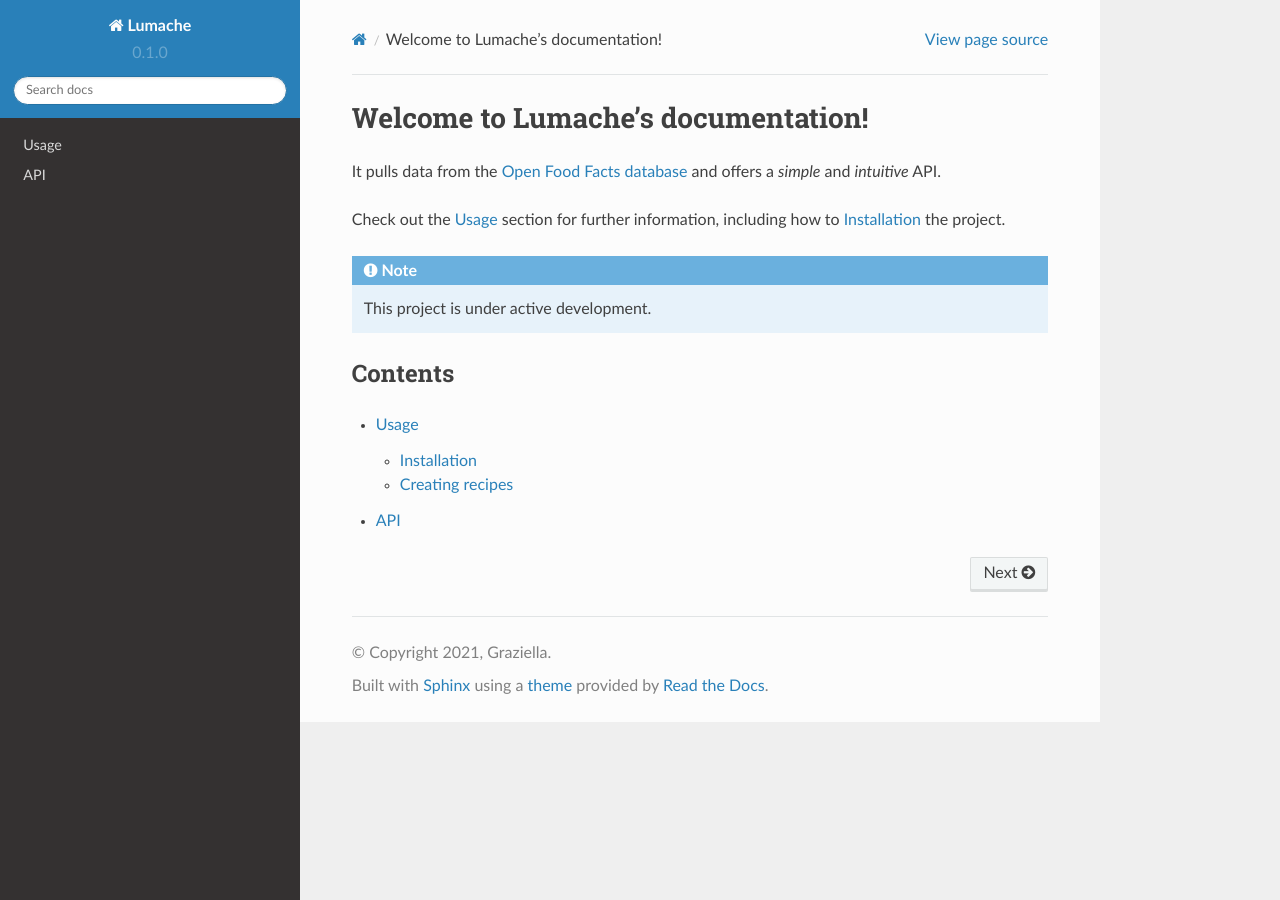
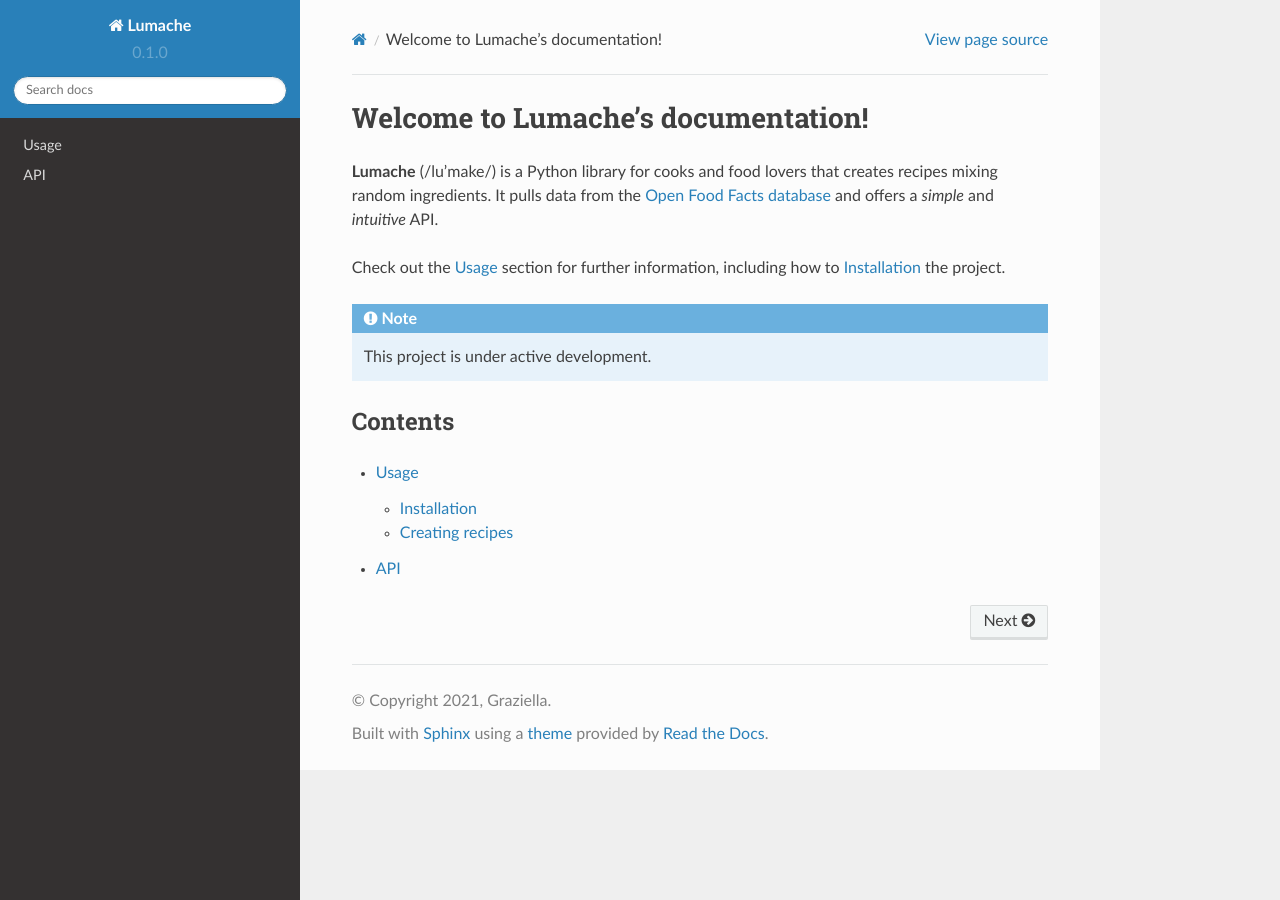
Before and after one commit to PaDesono/test45251, a Sphinx documentation site: the page built from docs/source/index.rst, in a window 1280 px wide. Built offline with Sphinx 7.4.7 and the Read the Docs theme 2.0.0, drawn with Linux system fonts in a browser that asks for light colours.

Commit message:
Update index.rst

```diff
--- a/docs/source/index.rst
+++ b/docs/source/index.rst
@@ -2,7 +2,8 @@ Welcome to Lumache's documentation!
 ===================================
 
 
-It pulls data from the `Open Food Facts database <https://world.openfoodfacts.org/>`_
+**Lumache** (/lu'make/) is a Python library for cooks and food lovers
+that creates recipes mixing random ingredients. It pulls data from the `Open Food Facts database <https://world.openfoodfacts.org/>`_
 and offers a *simple* and *intuitive* API.
 
 Check out the :doc:`usage` section for further information, including
```
